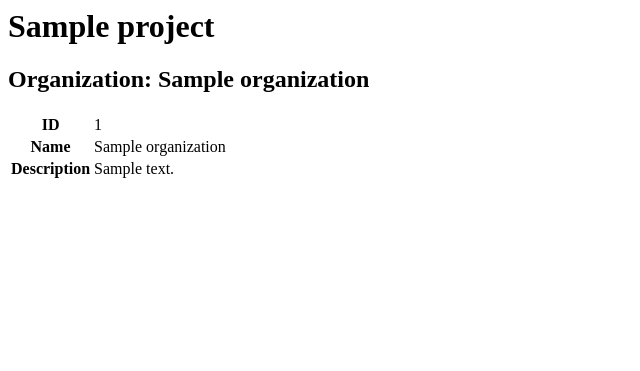
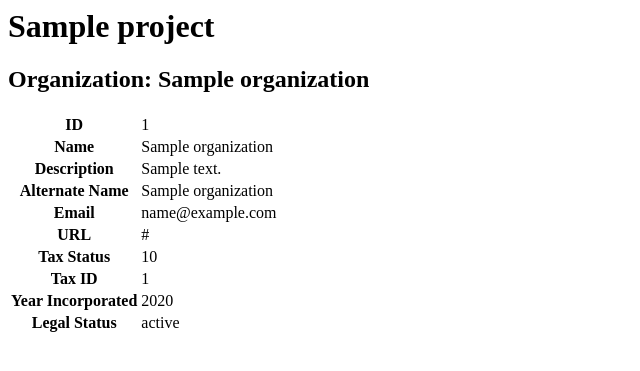
Before and after one commit to JMB-Technology-Limited/ORSeal, a Django app: template orseal_engine/templates/project/organization/index.html in a window 1280 px wide. Shown: the top 371 px of the page, without its empty margins (0-640 px from the left). Run offline with Django 3.2, Linux system fonts and the light colour scheme; tables that the repository leaves empty hold one stand-in row (values such as "Sample post"); the template is opened without the code that fills it: values that come from a table or form of the project are taken from there, most other values are stand-ins (such as "Sample title", 1, 10 or a date in 2020); data that the repository does not hold is empty.

Commit message:
Templates

```diff
--- a/orseal_engine/templates/project/organization/index.html
+++ b/orseal_engine/templates/project/organization/index.html
@@ -14,7 +14,35 @@
     </tr>
     <tr>
         <th>Description</th>
-        <td>{{ organization.description }}</td>
+        <td>{{ organization.description | linebreaksbr }}</td>
+    </tr>
+    <tr>
+        <th>Alternate Name</th>
+        <td>{{ organization.alternate_name }}</td>
+    </tr>
+    <tr>
+        <th>Email</th>
+        <td>{{ organization.email }}</td>
+    </tr>
+    <tr>
+        <th>URL</th>
+        <td>{{ organization.url }}</td>
+    </tr>
+    <tr>
+        <th>Tax Status</th>
+        <td>{{ organization.tax_status }}</td>
+    </tr>
+    <tr>
+        <th>Tax ID</th>
+        <td>{{ organization.tax_id }}</td>
+    </tr>
+    <tr>
+        <th>Year Incorporated</th>
+        <td>{{ organization.year_incorporated }}</td>
+    </tr>
+    <tr>
+        <th>Legal Status</th>
+        <td>{{ organization.legal_status }}</td>
     </tr>
 
 </table>
```
